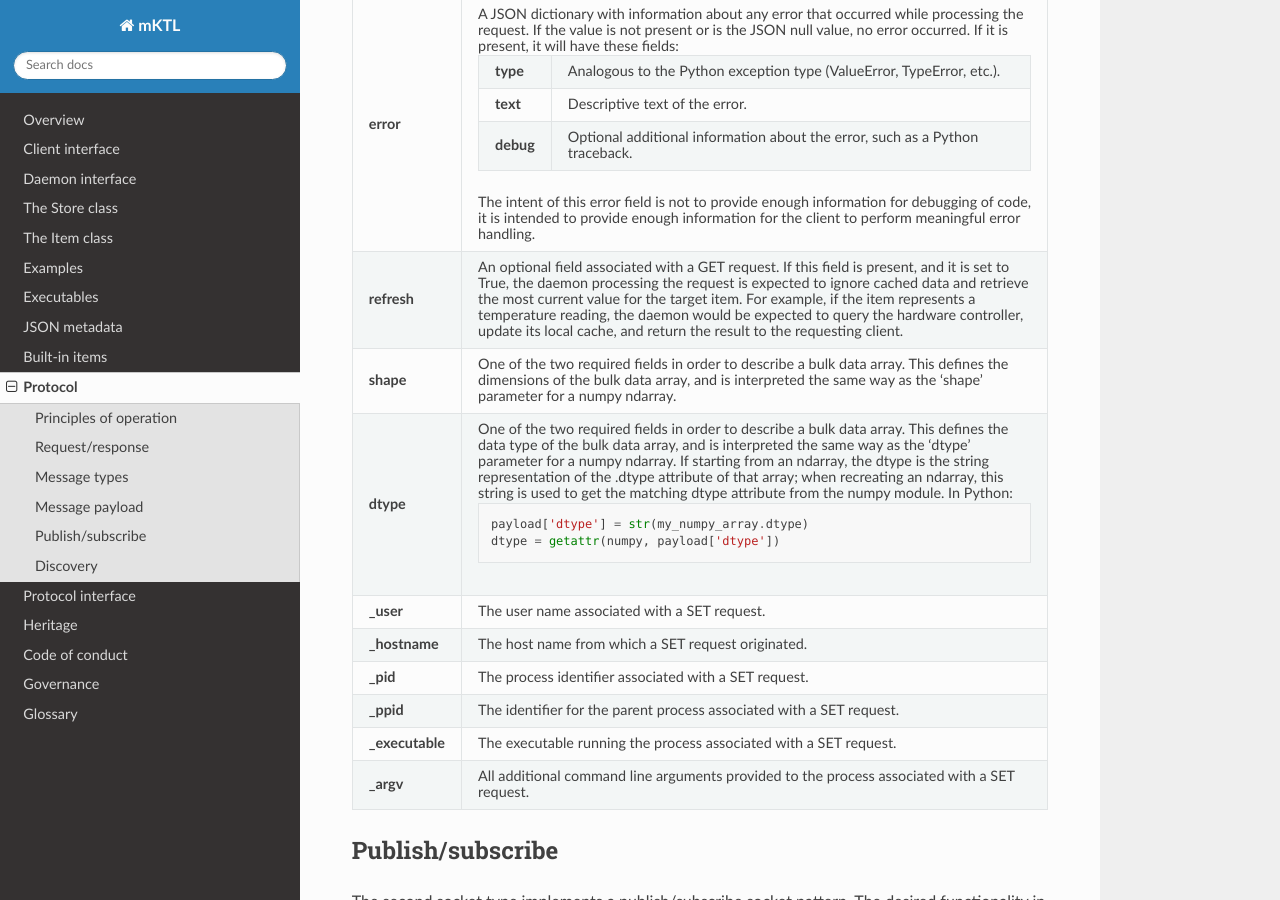
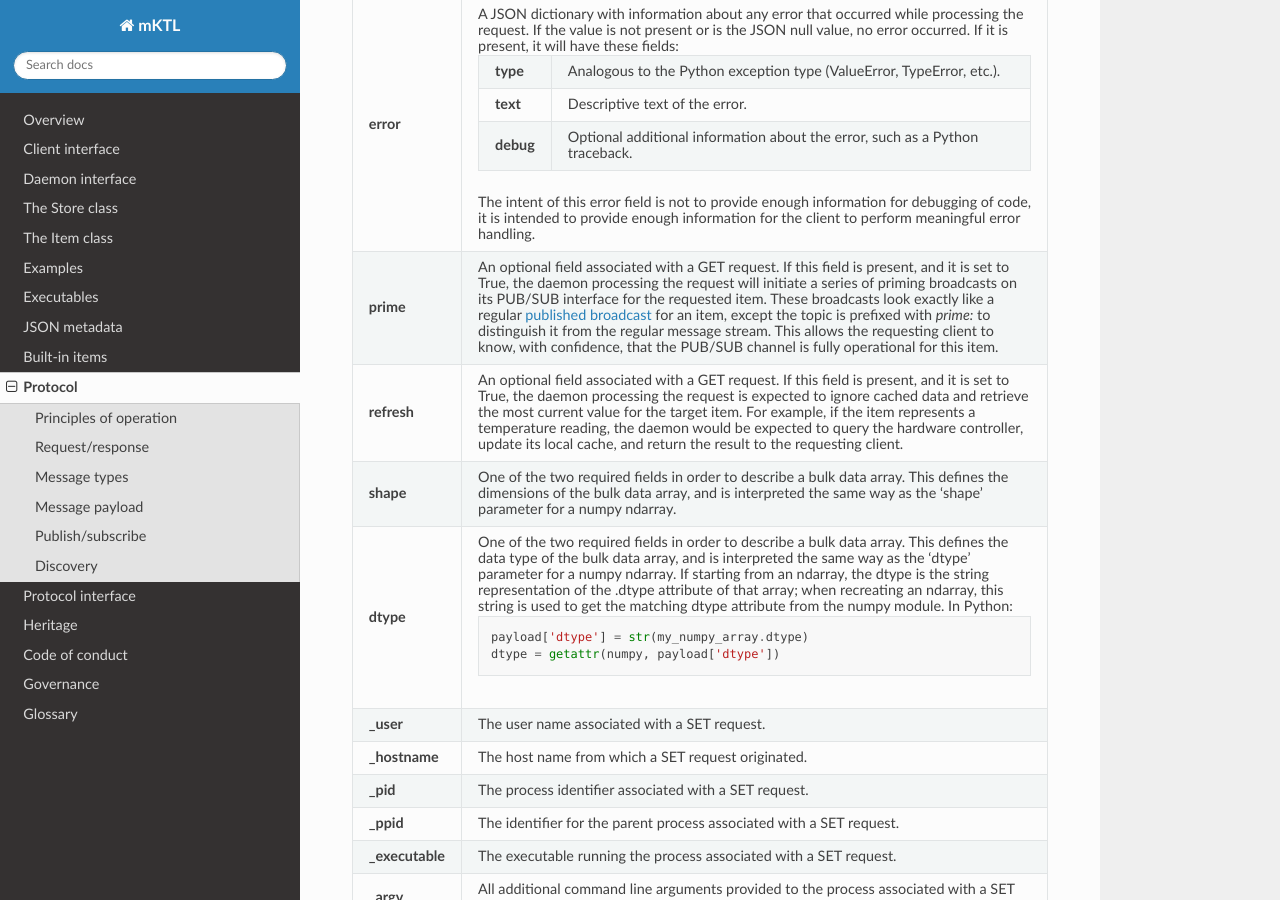
Before and after one commit to KeckObservatory/mKTL, a Sphinx documentation site: the page built from doc/protocol.rst, in a window 1280 px wide and 900 px high, scrolled down 4047 px. Built offline with Sphinx 7.4.7 and the Read the Docs theme 3.1.0, drawn with Linux system fonts in a browser that asks for light colours.

Commit message:
Documentation for the optional 'prime' field for a GET request.

```diff
--- a/doc/protocol.rst
+++ b/doc/protocol.rst
@@ -295,6 +295,16 @@ allowed, but a standard mKTL client will not notice or handle them.
       debugging of code, it is intended to provide enough information for the
       client to perform meaningful error handling.
 
+  * - **prime**
+    - An optional field associated with a GET request. If this field is
+      present, and it is set to True, the daemon processing the request will
+      initiate a series of priming broadcasts on its PUB/SUB interface for
+      the requested item. These broadcasts look exactly like a regular
+      :ref:`published broadcast <publish>` for an item, except the topic
+      is prefixed with `prime:` to distinguish it from the regular message
+      stream. This allows the requesting client to know, with confidence,
+      that the PUB/SUB channel is fully operational for this item.
+
   * - **refresh**
     - An optional field associated with a GET request. If this field is
       present, and it is set to True, the daemon processing the request is
```
